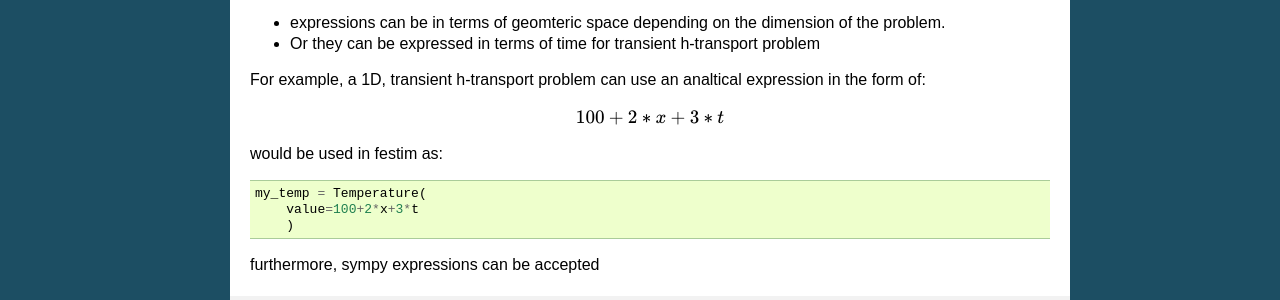
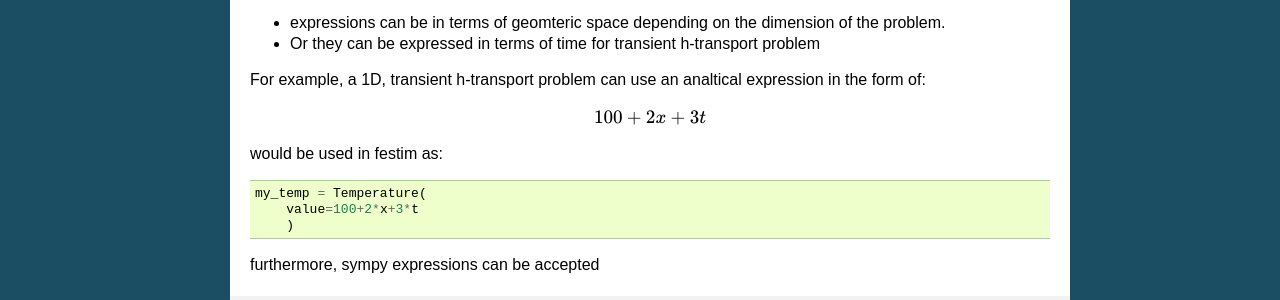
Before and after one commit to festim-dev/FESTIM, a Sphinx documentation site: the page built from docs/source/userguide/temperature.rst, in a window 1280 px wide. Shown: the part 561-861 px from the top of the page. Built offline with Sphinx 7.4.7, drawn with Linux system fonts in a browser that asks for light colours.

```diff
--- a/docs/source/userguide/temperature.rst
+++ b/docs/source/userguide/temperature.rst
@@ -41,7 +41,7 @@ For example, a 1D, transient h-transport problem can use an analtical expression
 
 .. math::
 
-    100 + 2*x +3*t
+    100 + 2 x +3 t
 
 would be used in festim as:
 
```
